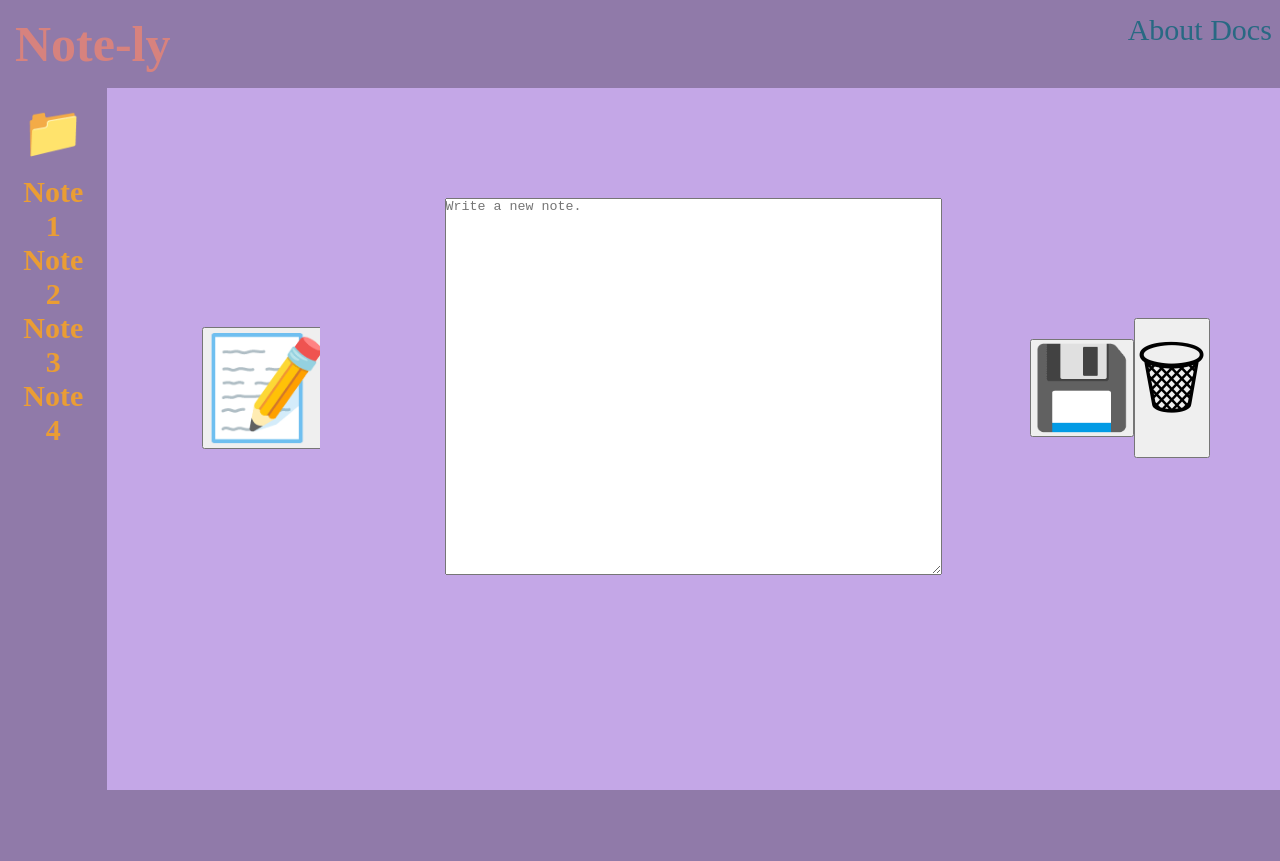
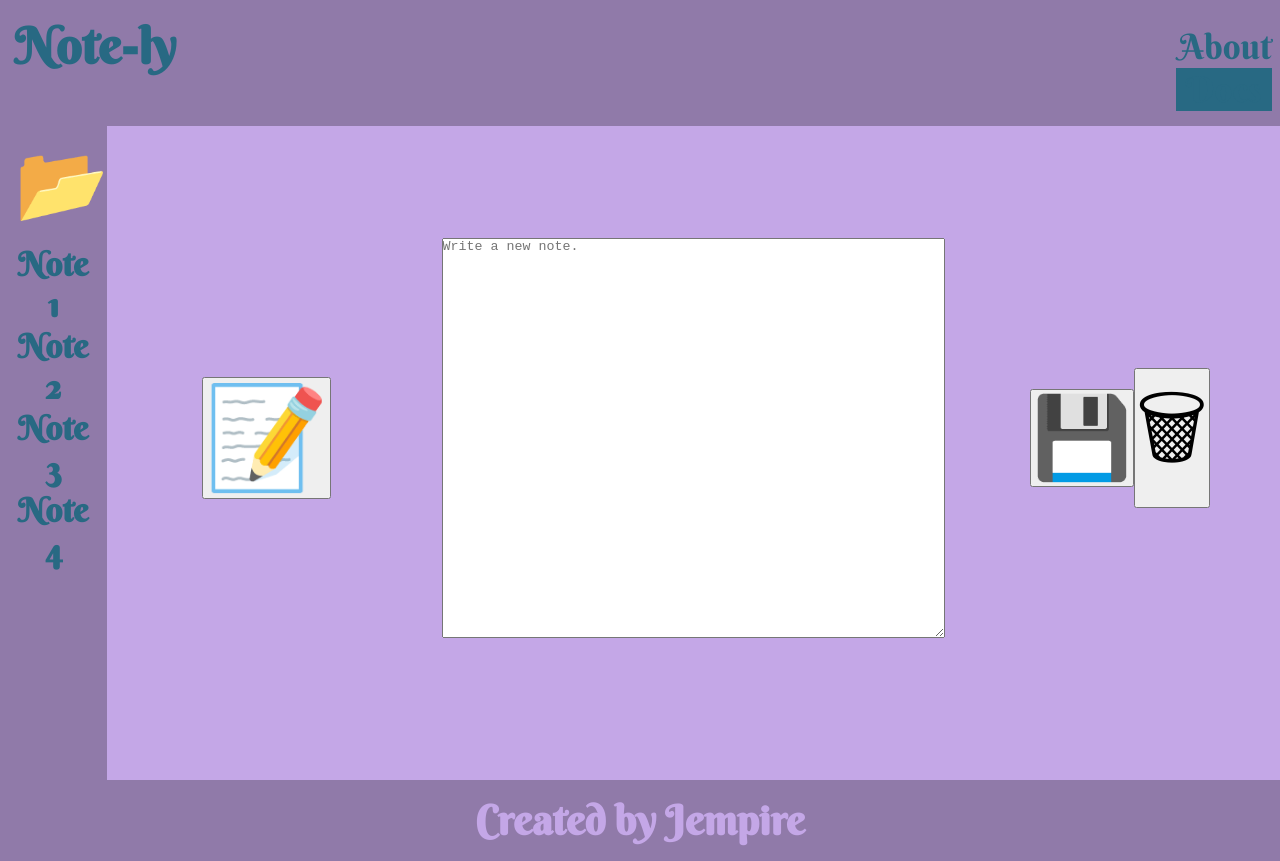
Before and after one commit to Jempires/Note-ly, a plain HTML site: page note.html in a window 1280 px wide. Before the commit the page ends 820 px from the top, so only its background shows below. Drawn offline with Linux system fonts and the light colour scheme.

Commit message:
Final color changes, clean up of code, grid formatting, footer text added

```diff
--- a/note.html
+++ b/note.html
@@ -3,9 +3,11 @@
 <HTML lang="en">
 <head>
     <link rel="preconnect" href="https://fonts.gstatic.com">
+    <link href="https://fonts.googleapis.com/css2?family=Berkshire+Swash&display=swap" rel="stylesheet">
+    <link rel="preconnect" href="https://fonts.gstatic.com">
     <link href="https://fonts.googleapis.com/css2?family=Cookie&display=swap" rel="stylesheet">
     <link rel="stylesheet" href="../Note-ly/style.css">
-    <meta charset="UTF-8"/>
+    <meta charset="UTF-8">
     <meta name="viewport" content="width=device-width, initial-scale=1.0">
     <title>Note-ly</title>
 </head>
@@ -16,8 +18,8 @@
             <h1>Note-ly</h1>
         </div>
         <div class="col-2 nav">
-                <a class="active" href="./index.html">About</a>
-                <a href="./note.html">Docs</a>
+            <a href="./index.html">About</a>
+            <a class="active" href="./note.html">Docs</a>
         </div>
     </div>
 
@@ -25,39 +27,37 @@
         <div class="col-1" id="sd">
             <div class="sidebar">
                 <P>
-                <a href="javascript:void(0)" class="closebtn" onclick="closeNav()">&#128193</a>
+                <a href="javascript:void(0)"
+                class="closebtn"
+                onclick="closeNav()">&#128194</a>
                 </P>
                 <ul>
-                    <li><a href="">Note 1</a></li>
-                    <li><a href="">Note 2</a></li>
-                    <li><a href="">Note 3</a></li>
-                    <li><a href="">Note 4</a></li>
+                    <li><a href="#">Note 1</a></li>
+                    <li><a href="#">Note 2</a></li>
+                    <li><a href="#">Note 3</a></li>
+                    <li><a href="#">Note 4</a></li>
                 </ul>
             </div>
         </div>
-        <div class="col-1 info"></div>
-        <div class="col-1 info">
+        <div class="col-3 info">
             <button class="Notes"
             type="button">&#128221
             </button>
         </div>
-        <div class="col-1 info"></div>
         <div class="col-5 info">
-            <div class="text">
-                <textarea name="textarea"
-                rows="25" cols="60"
-                placeholder="Write a new note."></textarea>
-            </div>
+            <textarea id="t" name="textarea"
+            placeholder="Write a new note."></textarea>
         </div>
-        <!-- <div class="col-1 info"></div> -->
         <div class="col-3 info">
             <button class="save"
             type="button">&#128190</button>
             <button class="delete"
             type="button">&#128465</button>
         </div>
-        <!-- <div class="col-1 info"></div> -->
     </div>
-    <div class="footer"></div>
+
+    <div class="footer">
+        <h3>Created by Jempire</h3>
+    </div>
 </body>
 </HTML>
--- a/style.css
+++ b/style.css
@@ -4,8 +4,7 @@
   padding:0;
 }
 
-body,
-html {
+body, html {
   background-color:#907aa9;
 }
 
@@ -15,11 +14,9 @@ html {
   padding: 15px;
 }
 
-
-
-@media only screen and (min-width: 992px) {
-  .info {min-height: 75vh;}
-  .sidebar {min-height: 84vh;}
+@media only screen and (min-width: 780px) {
+  .info {min-height: 78vh;}
+  .sidebar {min-height: 78vh;}
   .col-1 {width: 8.33%;}
   .col-2 {width: 16.66%;}
   .col-3 {width: 25%;}
@@ -34,15 +31,21 @@ html {
   .col-12 {width: 100%;}
 }
 
-a:link {
-  text-decoration: none;
-  color:#286983
-  }
+.header {
+  font-family: 'Berkshire Swash', cursive;
+  background-color: #907aa9;
+  color:#286983;
+  font-size: 25px;
+}
 
-.header {
-background-color: #907aa9;
-color:#d7827e;
-font-size: 25px;
+.footer {
+  font-family: 'Berkshire Swash', cursive;
+  font-size: 35px;
+  padding-bottom: 10px;
+  text-align: center;
+  color:#c4a7e7;
+  background-color: #907aa9;
+  padding: 15px;
 }
 
 .row::after {
@@ -51,45 +54,50 @@ font-size: 25px;
   display: table;
 }
 
-
-
 .nav {
-  font-size: 30px;
+  font-family: 'Berkshire Swash', cursive;
+  font-size: 35px;
   color:#3e8fb0;
-  padding-top: 13px;
+  padding-top: 25px;
   text-align: right;
   padding-right: 8px;
- }
+}
+
+a:link {
+  text-decoration: none;
+  color:#286983;
+}
 
 a:visited {
   color:#ea9d34;
 }
 
 a:hover {
-  color:#286983;
+  color:#eb6f92;
 }
 
-a:active {
-  background-color: coral;
-  color: yellow;
-}
-
-.footer {
-  background-color: #907aa9;
-  padding: 15px;
+.active {
+  background-color:#286983;
+  padding-left: 10px;
+  padding-right: 10px;
+  color:#286983;
 }
 
 .sidebar {
   background-color:#907aa9;
-  color:#ea9d34
+  color:#ea9d34;
 }
+
 #sd {
   background-color:#907aa9 ;
 }
+
 ul {
-  font-size: 30px;
+  font-size: 33px;
+  font-family: 'Berkshire Swash', cursive;
   font-weight: bolder;
   text-align: center;
+  list-style-type:none;
 }
 
 .save {
@@ -103,15 +111,16 @@ ul {
 .note {
   margin-right: 5px;
 }
+
 #main {
   background-color: #c4a7e7;
 }
+
 .info {
   display: flex;
   background-color: #c4a7e7;
   justify-content: center;
   align-items: center;
-
 }
 
 .Notes {
@@ -120,12 +129,12 @@ ul {
 }
 
 .openbtn {
-  font-size: 30px;
+  font-size: 75px;
   text-align: center;
 }
 
 .closebtn {
-  font-size: 50px;
+  font-size: 75px;
   text-align: center;
 }
 
@@ -134,4 +143,10 @@ p {
   font-size: 50px;
   padding-bottom: 10px;
   text-align: center;
+  color:#286983;
 }
+
+#t {
+  width:100%;
+  height:400px;
+}
```
Also changed, not shown: index.html (+9 -8 lines).
